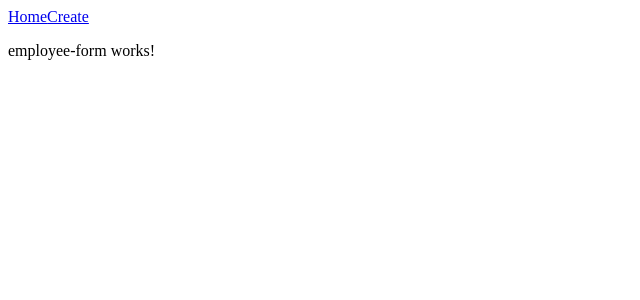
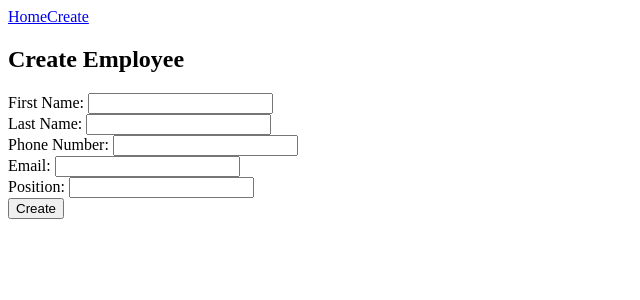
Before and after one commit to igerrits13/EmployeeManagement-Frontend, an Angular app in the folder employee-management-app/: page /create in a window 1280 px wide. Shown: the top 300 px of the page, without its empty margins (0-640 px from the left). Built offline with nearby package versions, Linux system fonts and the light colour scheme.

Commit message:
Create form HTML with two-way data binding

```diff
--- a/employee-management-app/src/app/employee-form/employee-form.component.html
+++ b/employee-management-app/src/app/employee-form/employee-form.component.html
@@ -1 +1,32 @@
-<p>employee-form works!</p>
+<h2>Create Employee</h2>
+
+<form (ngSubmit)="onSubmit()">
+  <!-- Use [(ngModl)] for two way binding between backend and frontend -->
+
+  <div>
+    <label>First Name: </label>
+    <input type="text" name="firstName" [(ngModel)]="employee.firstName" />
+  </div>
+
+  <div>
+    <label>Last Name: </label>
+    <input type="text" name="lastName" [(ngModel)]="employee.lastName" />
+  </div>
+
+  <div>
+    <label>Phone Number: </label>
+    <input type="phone" name="phone" [(ngModel)]="employee.phone" />
+  </div>
+
+  <div>
+    <label>Email: </label>
+    <input type="email" name="email" [(ngModel)]="employee.email" />
+  </div>
+
+  <div>
+    <label>Position: </label>
+    <input type="text" name="position" [(ngModel)]="employee.position" />
+  </div>
+
+  <button type="submit">Create</button>
+</form>
```
